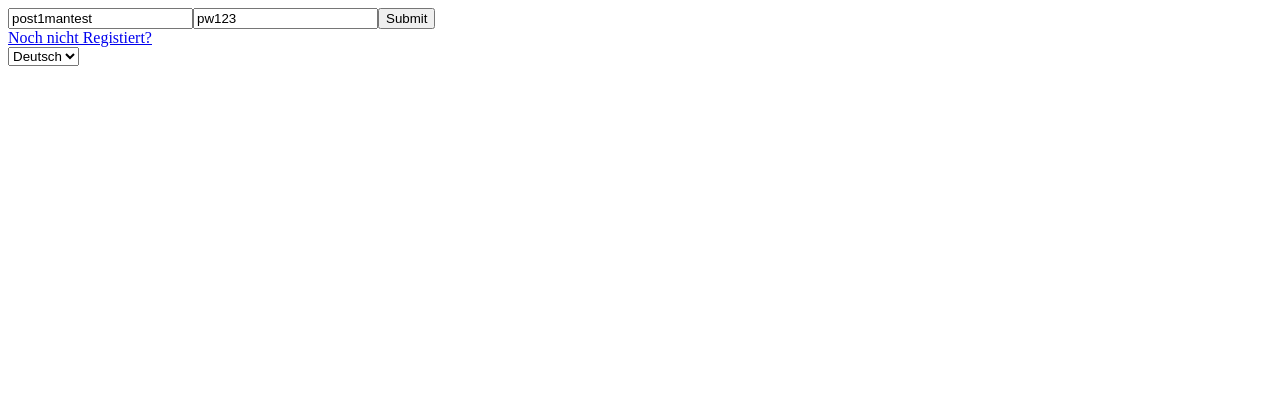
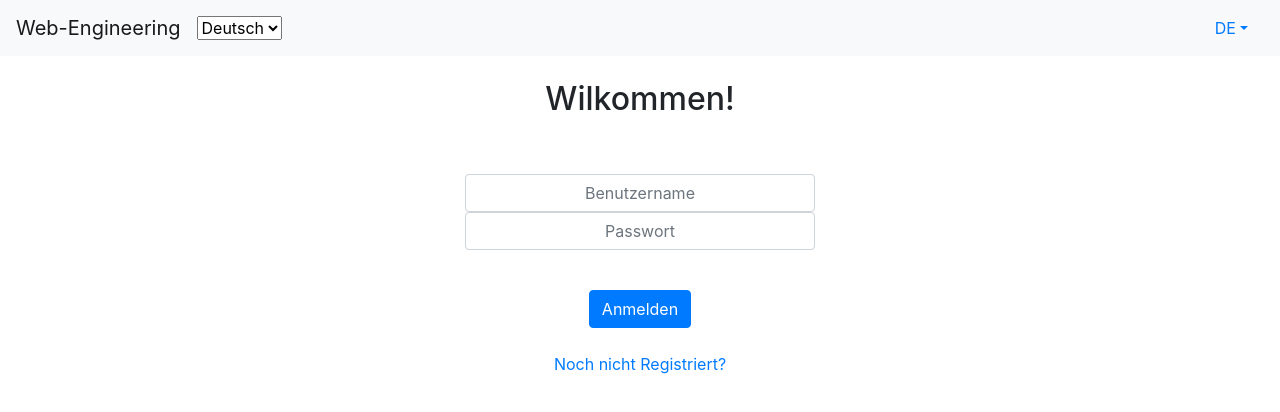
Before and after one commit to FischerTim/hsrm.web-engineering, a React (Create React App) app in the folder frontend/: page /sign-in in a window 1280 px wide. Shown: the top 412 px of the page. Built offline with nearby package versions, Linux system fonts and the light colour scheme.

Commit message:
first react bootstrap styling.

```diff
--- a/frontend/public/index.html
+++ b/frontend/public/index.html
@@ -1,15 +1,15 @@
 <!DOCTYPE html>
 <html lang="en">
+
 <head>
   <meta charset="utf-8" />
   <link rel="icon" href="%PUBLIC_URL%/favicon.ico" />
   <meta name="viewport" content="width=device-width, initial-scale=1" />
   <meta name="theme-color" content="#000000" />
-    <meta
-      name="description"
-      content="Web site created using create-react-app"
-    />
+  <meta name="description" content="Web site created using create-react-app" />
   <link rel="apple-touch-icon" href="%PUBLIC_URL%/logo192.png" />
+  <link rel="stylesheet" href="https://maxcdn.bootstrapcdn.com/bootstrap/4.5.0/css/bootstrap.min.css"
+    integrity="sha384-9aIt2nRpC12Uk9gS9baDl411NQApFmC26EwAOH8WgZl5MYYxFfc+NcPb1dKGj7Sk" crossorigin="anonymous" />
   <!--
       manifest.json provides metadata used when your web app is installed on a
       user's mobile device or desktop. See https://developers.google.com/web/fundamentals/web-app-manifest/
@@ -26,6 +26,7 @@
     -->
   <title>React App</title>
 </head>
+
 <body>
   <noscript>You need to enable JavaScript to run this app.</noscript>
   <div id="root"></div>
@@ -40,4 +41,5 @@
       To create a production bundle, use `npm run build` or `yarn build`.
     -->
 </body>
+
 </html>
--- a/frontend/src/App.js
+++ b/frontend/src/App.js
@@ -19,6 +19,7 @@ function App() {
 
   return (
     <div className="src/App">
+      <LanguageSwitch ressourcenService={ressourcenService} setRessourcen={setRessourcen} language={language} setLanguage={setLanguage} ></LanguageSwitch>
       <Router>
         <Switch>
           <Route path={ressourcen.Path.Login}>
@@ -32,7 +33,6 @@ function App() {
           </Route>
         </Switch>
       </Router>
-      <LanguageSwitch ressourcenService={ressourcenService} setRessourcen={setRessourcen} language={language} setLanguage={setLanguage} ></LanguageSwitch>
     </div>
   )
 }
--- a/frontend/src/Components/Language/LanguageSwitch.js
+++ b/frontend/src/Components/Language/LanguageSwitch.js
@@ -1,4 +1,6 @@
 import React from 'react'
+
+import { Navbar, Form, Nav, NavDropdown } from 'react-bootstrap';
 
 import { Languages } from '../../Ressourcen/LanguageRessourcen'
 import { LanguageOption } from './LanguageOption'
@@ -25,9 +27,20 @@ export function LanguageSwitch({ ressourcenService, setRessourcen, language, set
         }
     }
 
-    return (<div>
-        <select id="languageSelector" onChange={onLanguageChanged} value={language}>
-            {languageList}
-        </select>
-    </div>)
+    return (<Navbar bg="light" expand="lg">
+        <Navbar.Brand href="#home">Web-Engineering</Navbar.Brand>
+        <Navbar.Toggle aria-controls="basic-navbar-nav" />
+        <Navbar.Collapse id="basic-navbar-nav">
+            <Nav className="mr-auto">
+                <select id="languageSelector" onChange={onLanguageChanged} value={language}>
+                    {languageList}
+                </select>
+            </Nav>
+            <Form inline>
+                <NavDropdown title={language} id="basic-nav-dropdown" onChange={onLanguageChanged}>
+                    {languageList}
+                </NavDropdown>
+            </Form>
+        </Navbar.Collapse>
+    </Navbar>)
 }
--- a/frontend/src/Pages/LoginPage.js
+++ b/frontend/src/Pages/LoginPage.js
@@ -2,6 +2,7 @@ import React, { useContext } from 'react'
 
 import { useHistory, Link } from "react-router-dom";
 import { useForm } from "react-hook-form";
+import { Container, Row, Col, Form, Button, FormControl } from 'react-bootstrap';
 
 import { UserContext } from '../Context/UserContext'
 import { RessourcenContext } from '../Context/RessourcenContext';
@@ -24,9 +25,14 @@ export function LoginPage(props) {
   const { setPoints } = useContext(PointsContext)
   const { setGPPS } = useContext(GPPSContext)
 
+  let loginEmail = React.useRef(null)
+  let loginPassword = React.useRef(null)
+
   const onSendButtonPressed = (data) => {
     //TODO logout
-    userService.login(data.Username, data.Password).then((user) => {
+    console.log('email ' + loginEmail.current.value)
+    console.log('password ' + loginPassword.current.value)
+    userService.login(loginEmail.current.value, loginPassword.current.value).then((user) => {
 
       if (user.LogedIn) {
         setUser(user)
@@ -51,19 +57,29 @@ export function LoginPage(props) {
   }
 
   return (<div>
-    <form onSubmit={handleSubmit(onSendButtonPressed)}>
+    <Container>
+      <form className="text-center" onSubmit={handleSubmit(onSendButtonPressed)}>
+        <Row>
+          <Col xs={6} md={4}></Col>
 
-      <input name="Username" defaultValue="post1mantest" ref={register} />
+          <Col xs={6} md={4}>
+            <Form.Group controlId="formBasicEmail"><br />
+              <h2>{ressourcen.LoginData.LoginHeader}</h2>
+              <Form.Text className="text-muted">
+              </Form.Text><br /><br />
+              <Form.Control type="text" placeholder={ressourcen.LoginData.EmailField} className="text-center" ref={loginEmail} />
+              <Form.Control type="password" placeholder={ressourcen.LoginData.PasswordField} className="text-center" ref={loginPassword} />
+            </Form.Group><br />
+            <Button variant="primary" type="submit">
+              {ressourcen.LoginData.LoginButton}
+            </Button><br /><br />
+            <Link to={ressourcen.Path.Register}>{ressourcen.LoginData.RegisterData}</Link>
+          </Col>
 
-      <input name="Password" defaultValue="pw123" ref={register({ required: true })} />
-
-      {errors.exampleRequired && <span>This field is required</span>}
-
-      <input type="submit" />
-    </form>
-
-    <Link to={ressourcen.Path.Register}>{ressourcen.LoginData.RegisterData}</Link>
-
+          <Col xs={6} md={4}></Col>
+        </Row>
+      </form>
+    </Container>
   </div>
   )
 }
--- a/frontend/src/Pages/RegisterPage.js
+++ b/frontend/src/Pages/RegisterPage.js
@@ -1,31 +1,58 @@
 import React, { useContext } from 'react'
+import { useForm } from "react-hook-form";
+import { Container, Row, Col, Form, Button, FormControl } from 'react-bootstrap';
 
-import { useForm } from "react-hook-form";
-import { Link } from "react-router-dom";
-
+import { Link } from 'react-router-dom';
 import { RessourcenContext } from '../Context/RessourcenContext';
 
 export function RegisterPage() {
 
   const { register, handleSubmit, errors } = useForm();
+  const { ressourcen } = useContext(RessourcenContext)
+  let registerEmail = React.useRef(null)
+  let registerPassword = React.useRef(null)
+  let confirmPassword = React.useRef(null)
 
-  const { ressourcen } = useContext(RessourcenContext)
+  const onRegister = data => {
+    console.log('Email: ' + registerEmail.current.value)
 
-  const onSubmit = data => { console.log("hi") }
-
+    if (registerPassword.current.value != confirmPassword.current.value) {
+      // TODO ERROR
+      console.log('Password: ' + registerPassword.current.value)
+      console.log('not same: ' + confirmPassword.current.value)
+    }
+  }
 
   return (<div>
+    <Container>
+      <form className="text-center" onSubmit={handleSubmit(onRegister)}>
+        <Row>
+          <Col xs={6} md={4}></Col>
 
-    <form onSubmit={handleSubmit(onSubmit)}>
+          <Col xs={6} md={4}>
+            <Form.Group controlId="formBasicEmail"><br />
+              <h2>{ressourcen.RegisterData.RegisterHeader}</h2>
+              <Form.Text className="text-muted">
+                {ressourcen.RegisterData.RegisterText}
+              </Form.Text><br /><br />
+              <Form.Control type="email" placeholder={ressourcen.RegisterData.EmailField} className="text-center" ref={registerEmail} />
+              <Form.Text className="text-muted">
+                {ressourcen.RegisterData.EmailText}
+              </Form.Text>
+            </Form.Group>
+            <Form.Group controlId="formBasicPassword">
+              <Form.Control type="password" placeholder={ressourcen.RegisterData.PasswordField} className="text-center" ref={registerPassword} />
+              <Form.Control type="password" placeholder={ressourcen.RegisterData.PasswordConfirm} className="text-center" ref={confirmPassword} />
+            </Form.Group><br />
+            <Button variant="primary" type="submit">
+              {ressourcen.RegisterData.RegisterButton}
+            </Button><br /><br />
+            <Link to={ressourcen.Path.Login}>{ressourcen.RegisterData.LoginLink}</Link>
+          </Col>
 
-      <input name="Username" defaultValue="Enter your Username" ref={register} />
-
-      <input name="Password" defaultValue="Enter your Password" ref={register({ required: true })} />
-      <input name="PasswordValidation" defaultValue="Enter your Password" ref={register({ required: true })} />
-
-      {errors.exampleRequired && <span>This field is required</span>}
-
-      <input type="submit" />
-      <Link to={ressourcen.Path.Login}>{ressourcen.RegisterData.LoginLink}</Link>
-    </form></div>)
+          <Col xs={6} md={4}></Col>
+        </Row>
+      </form>
+    </Container>
+  </div>)
 }
--- a/frontend/src/Ressourcen/LanguageRessourcen.js
+++ b/frontend/src/Ressourcen/LanguageRessourcen.js
@@ -1,14 +1,30 @@
 export const Languages = {
     "EN": {
         LoginData: {
-            Username: "username",
-            Password: "password",
-            PasswordField: "Enter your password",
-            UsernameField: "Enter your username",
-            RegisterData: "not registered jet?"
+            LoginHeader : "Welcome!",
+            EmailField: "Username",
+            PasswordField: "Password",
+            LoginButton: "Login",
+            LoginWarning: "Login failed.",
+
+            RegisterData: "Not registered jet?",
+            Points: "Your Points: ",
+            PointsPC: "Points you get per click: ",
+            ClickButton: "CLick me!",
+            Generators: "Generators"
         },
         RegisterData: {
-            LoginLink: "already registered?"
+            RegisterHeader: "Register",
+            RegisterText: "Create your Account. It's free and only takes a minute.",
+            EmailField: "Email",
+            EmailText: "We'll never share your email with anyone else.",
+            PasswordField: "Password",
+            PasswordConfirm: "Confirm Password",
+            RegisterButton: "Register Now",
+            LoginLink: "Already registered?"
+        },
+        CorePage: {
+           Points: "Your Points: "
         },
         LanguageData: {
             Id: "EN",
@@ -18,14 +34,30 @@ export const Languages = {
     },
     "DE": {
         LoginData: {
-            Username: "Benutzername",
-            Password: "Passwort",
-            PasswordFeld: "Passwort",
-            UsernameField: "Benutzername",
-            RegisterData: "Noch nicht Registiert?"
+            LoginHeader : "Wilkommen!",
+            EmailField: "Benutzername",
+            PasswordField: "Passwort",
+            LoginButton: "Anmelden",
+            LoginWarning: "Login fehlgeschlagen.",
+
+            RegisterData: "Noch nicht Registriert?",
+            Points: "Deine Punkte: ",
+            PointsPC: "Punkte die du per Klick bekommst: ",
+            ClickButton: "Klick mich!",
+            Generators: "Generatoren"
         },
         RegisterData: {
-            LoginLink: "Schon Regisiteriet?"
+            RegisterHeader: "Registrieren",
+            RegisterText: "Erstelle deinen Account. Es ist kostenlos und dauert nur eine Minute!",
+            EmailField: "Email",
+            EmailText: "Wir teilen deine Email mit niemandem sonst.",
+            PasswordField: "Passwort",
+            PasswordConfirm: "Passwort wiederholen",
+            RegisterButton: "Registrieren",
+            LoginLink: "Schon registriert?"
+        },
+        CorePage: {
+            Points: "Deine Punkte: "
         },
         LanguageData: {
             Id: "DE",
```
Also changed, not shown: frontend/src/Pages/CorePage.js (+15 -8 lines). Lines whose indentation alone changed are shown as unchanged.
